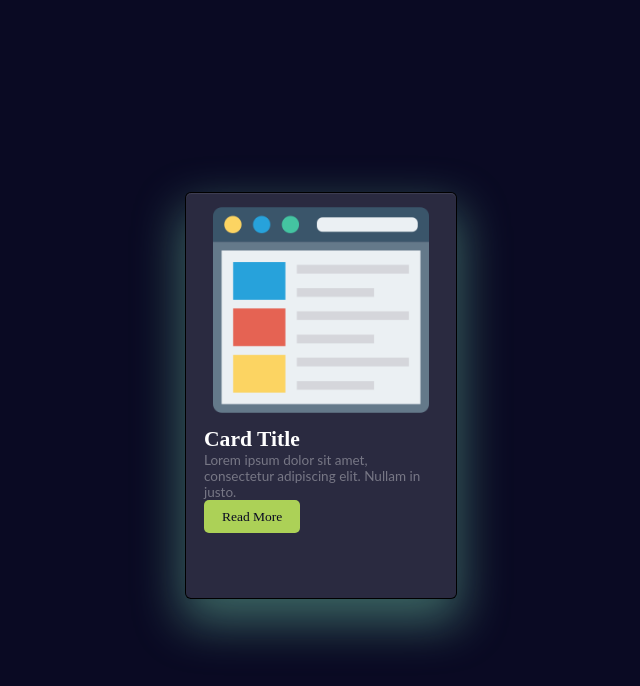
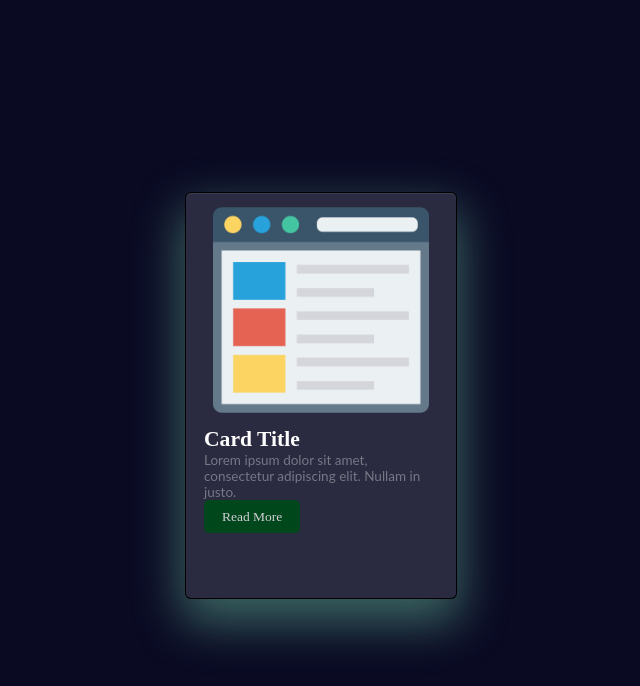
Before and after one commit to department19/department19.github.io, a plain HTML site: page basic_card.html in a window 1280 px wide. In both pictures the pointer is over the link "Read More". Shown: the whole page, without its empty margins (319-959 px from the left). Drawn offline with Linux system fonts and the light colour scheme.

Commit message:
initial attempts with css nesting

```diff
--- a/stylesheets/stylesheet.css
+++ b/stylesheets/stylesheet.css
@@ -311,11 +311,11 @@ section>* {
 	text-decoration: none;
 	border-radius: var(--border-radius);
 	transition: 0.3s ease-in-out;
-}
 
-.btn:hover {
+	:hover {
 		background-color: var(--green);
 		color: var(--dark1);
+	}
 }
 
 /* contact grid */
@@ -325,7 +325,6 @@ section>* {
 	grid-template-columns: 1fr 3fr;
 	grid-template-rows: 21rem 21rem 21rem;
 	gap: 2rem 2rem;
-}
 
 	.grid-item {
 		/* outline: 1px red dashed; */
@@ -351,6 +350,8 @@ section>* {
 			object-fit: fill;
 		}
 	}
+}
+
 
 /* smaller screens */
 
```
Lines whose indentation alone changed are shown as unchanged.
